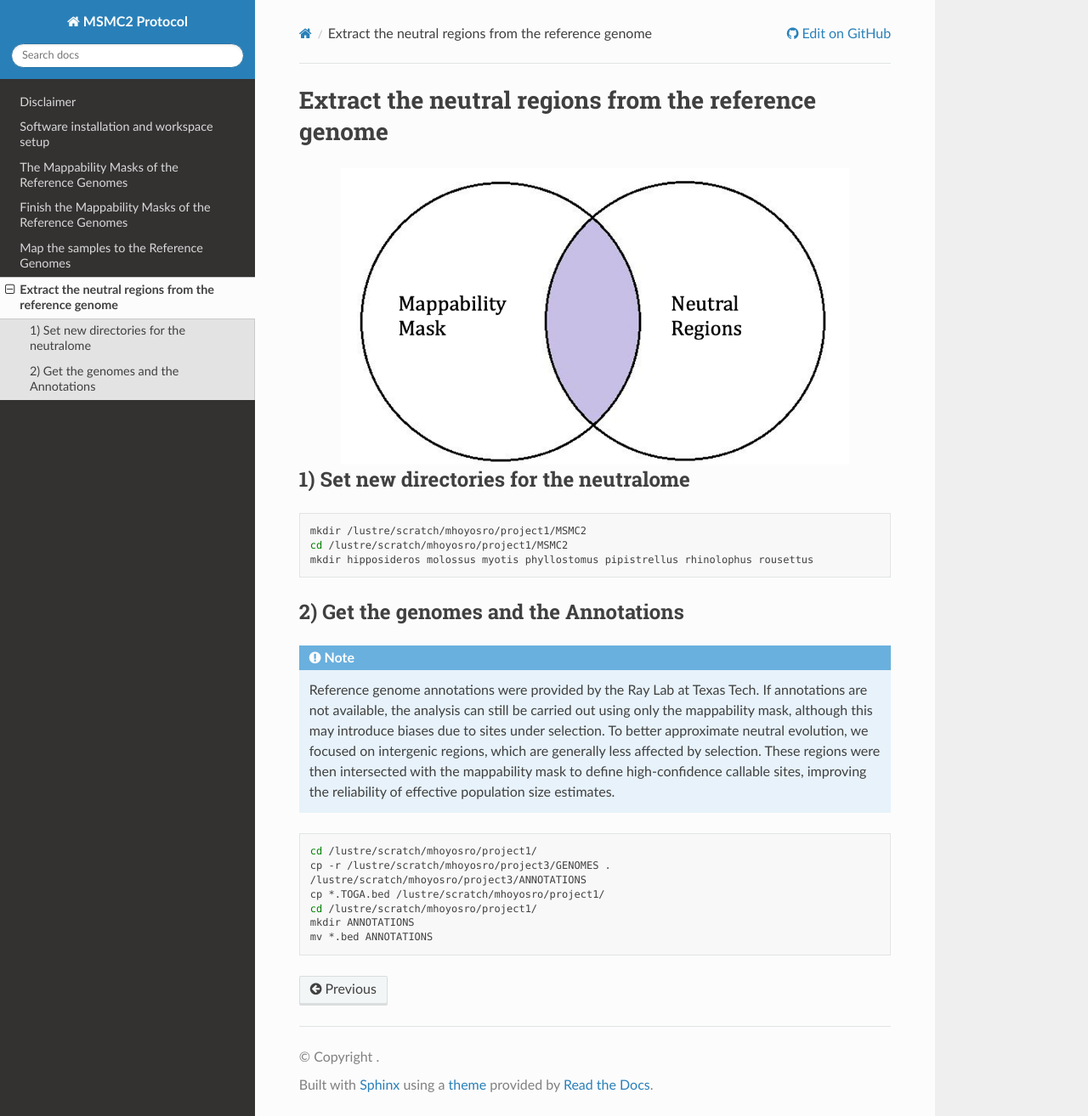
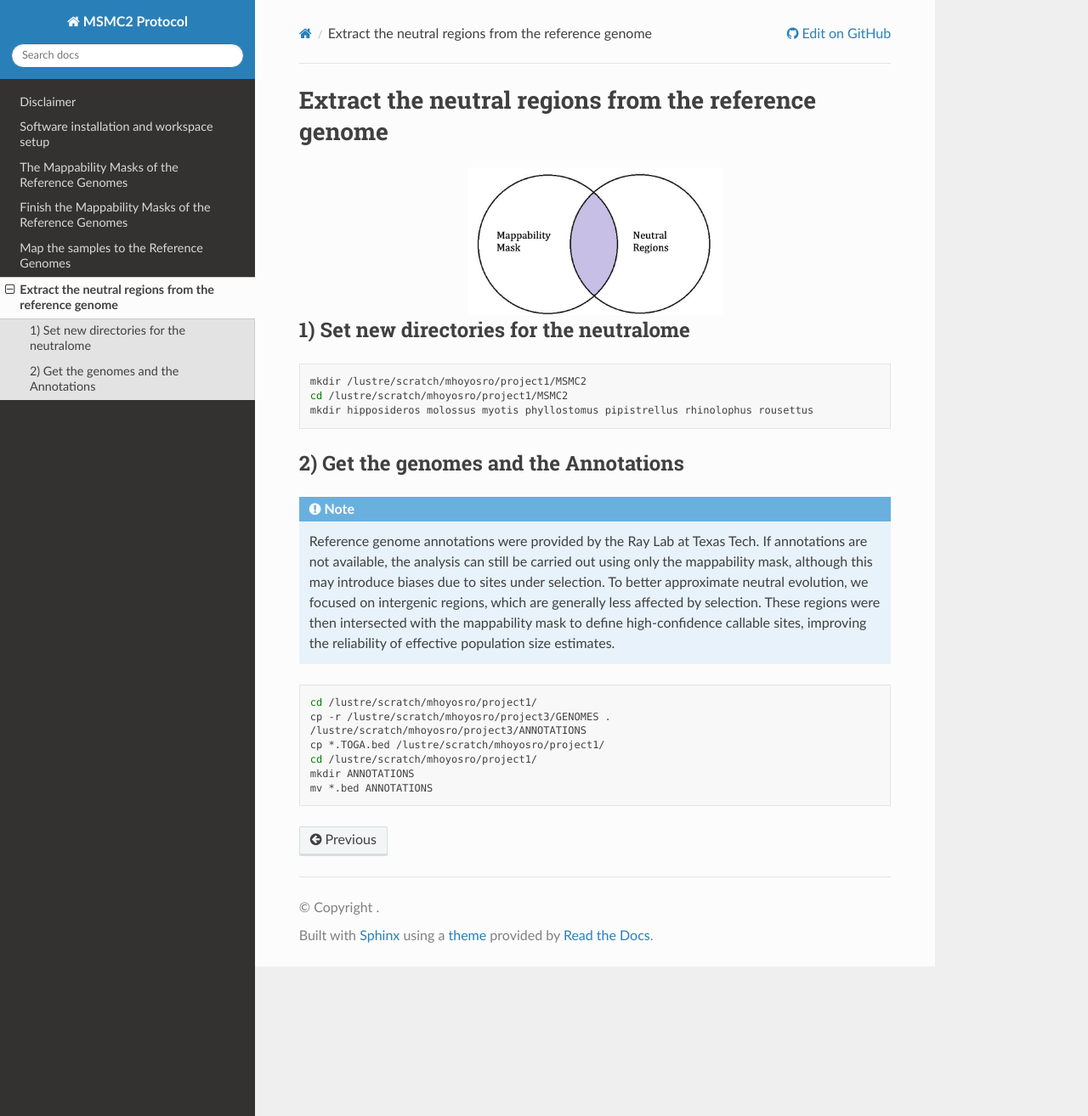
Before and after one commit to hoyosmanuel/MSMC2-Protocol, a Sphinx documentation site: the page built from docs/source/05_Data_Processing_4.rst, in a window 1280 px wide and 1314 px high. Shown: the whole window at 85% size. Built offline with Sphinx 7.4.7 and the Read the Docs theme 3.1.0, drawn with Linux system fonts in a browser that asks for light colours.

Commit message:
Update 05_Data_Processing_4.rst

```diff
--- a/docs/source/05_Data_Processing_4.rst
+++ b/docs/source/05_Data_Processing_4.rst
@@ -2,7 +2,7 @@ Extract the neutral regions from the reference genome
 =====================================================
 
 .. image:: _static/pic.png
-   :width: 600px
+   :width: 300px
    :align: center
 
 
```
